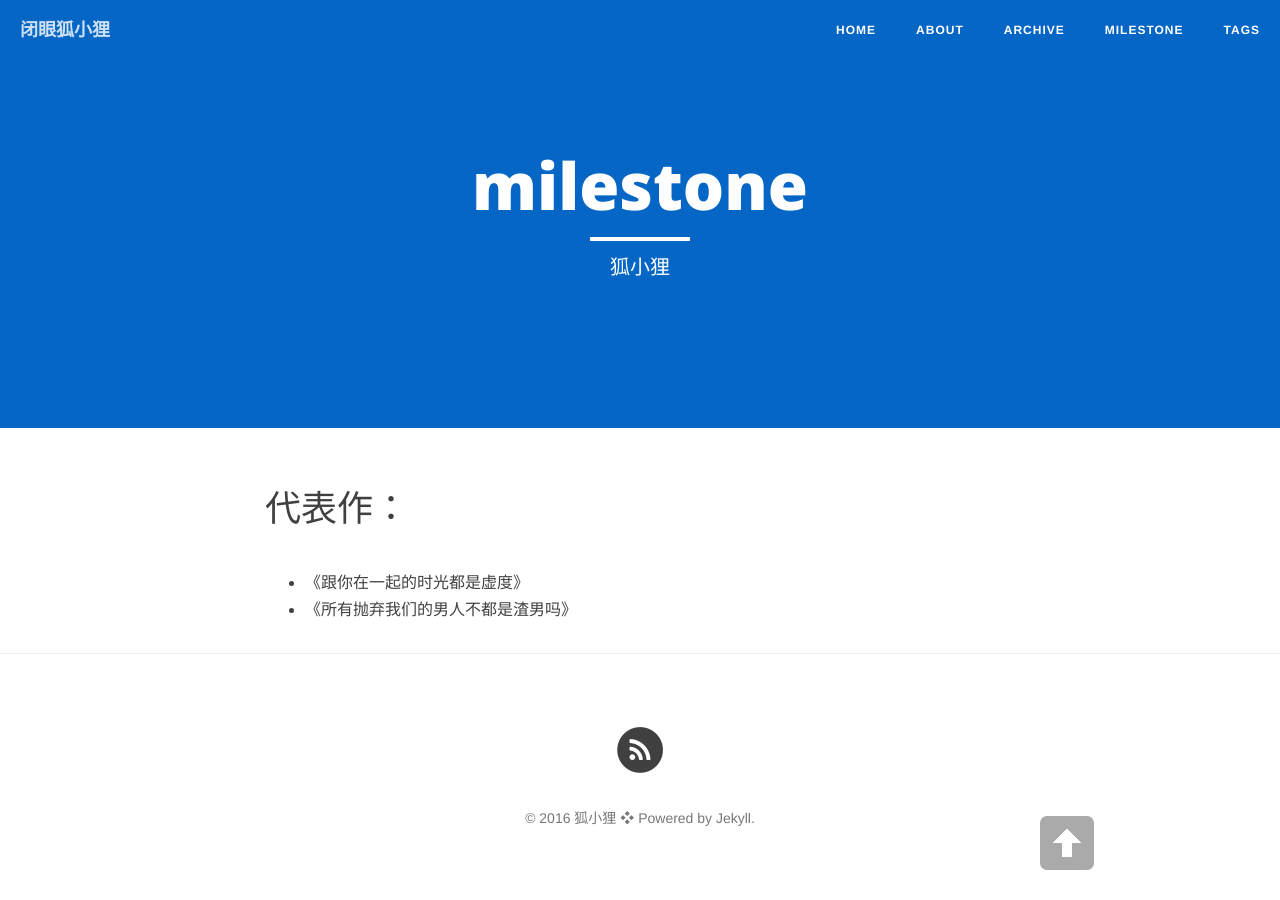
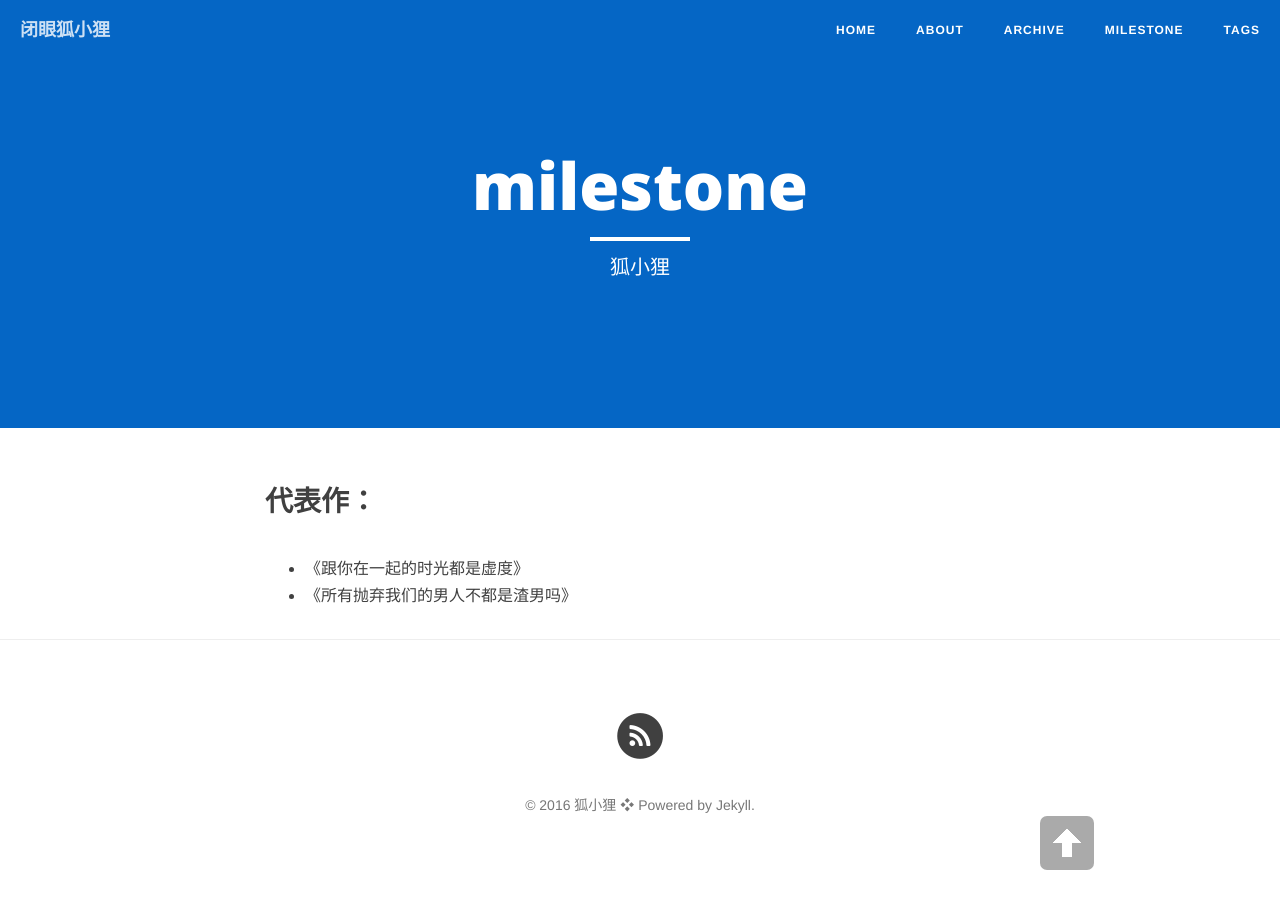
Before and after one commit to kkryoung/kkryoung.github.io, a Jekyll site: the page built from milestone.md, in a window 1280 px wide. Built offline with Jekyll 4.4.1, drawn with Linux system fonts in a browser that asks for light colours; nearby versions of some CDN libraries.

Commit message:
Update milestone.md

```diff
--- a/milestone.md
+++ b/milestone.md
@@ -5,7 +5,7 @@ description: "狐小狸"
 header-img: "img/zhihu.jpg"
 ---
 
-<span style="font-size:36px;">代表作：</span>
+<span style="font-size:28px;font-weight:bold;">代表作：</span>
 
 - [《跟你在一起的时光都是虚度》](https://kkryoung.github.io/blog/2016/06/29/waste-time-with-you/)
 - [《所有抛弃我们的男人不都是渣男吗》](https://kkryoung.github.io/blog/2016/07/21/bad-man/)
```
